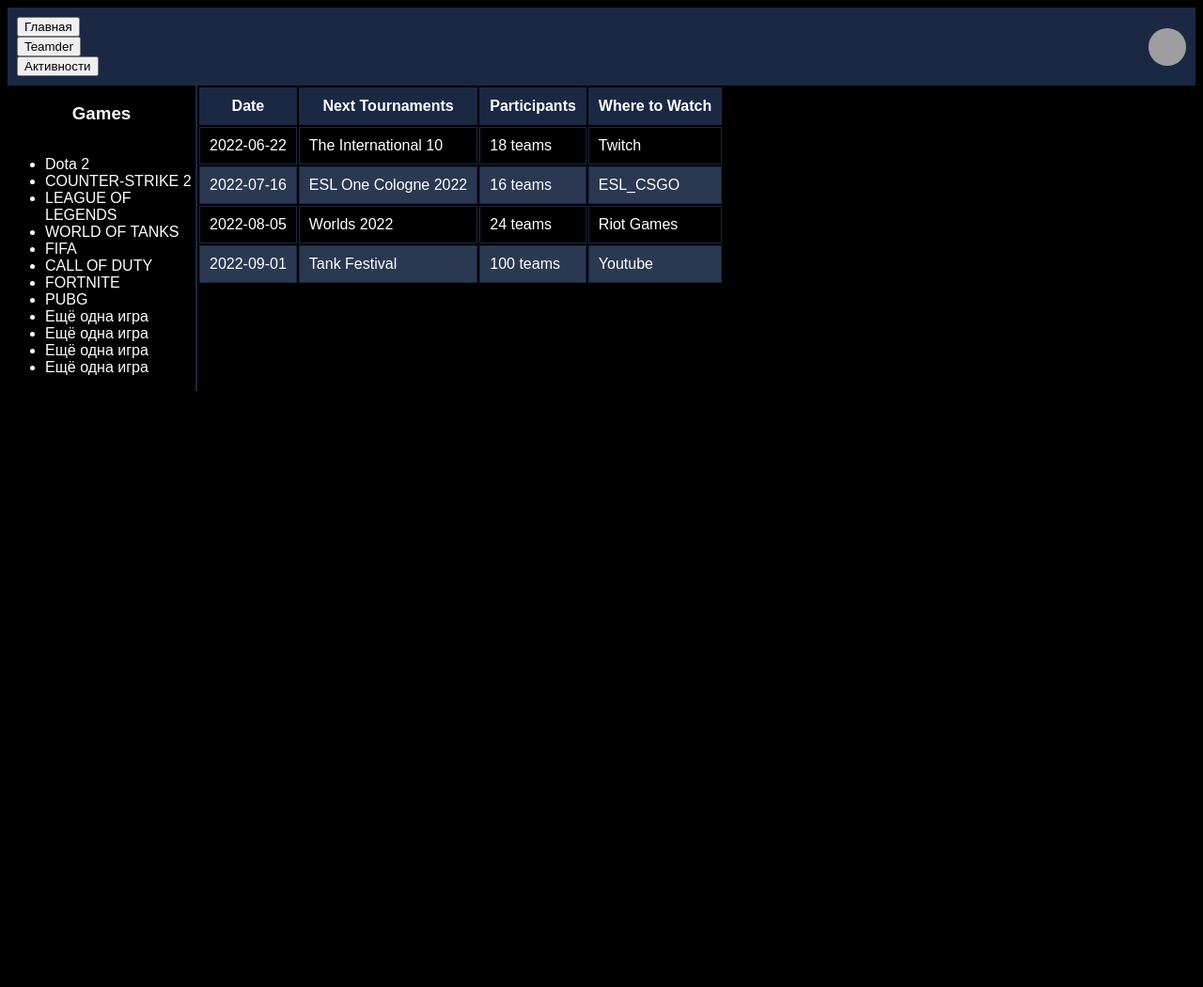
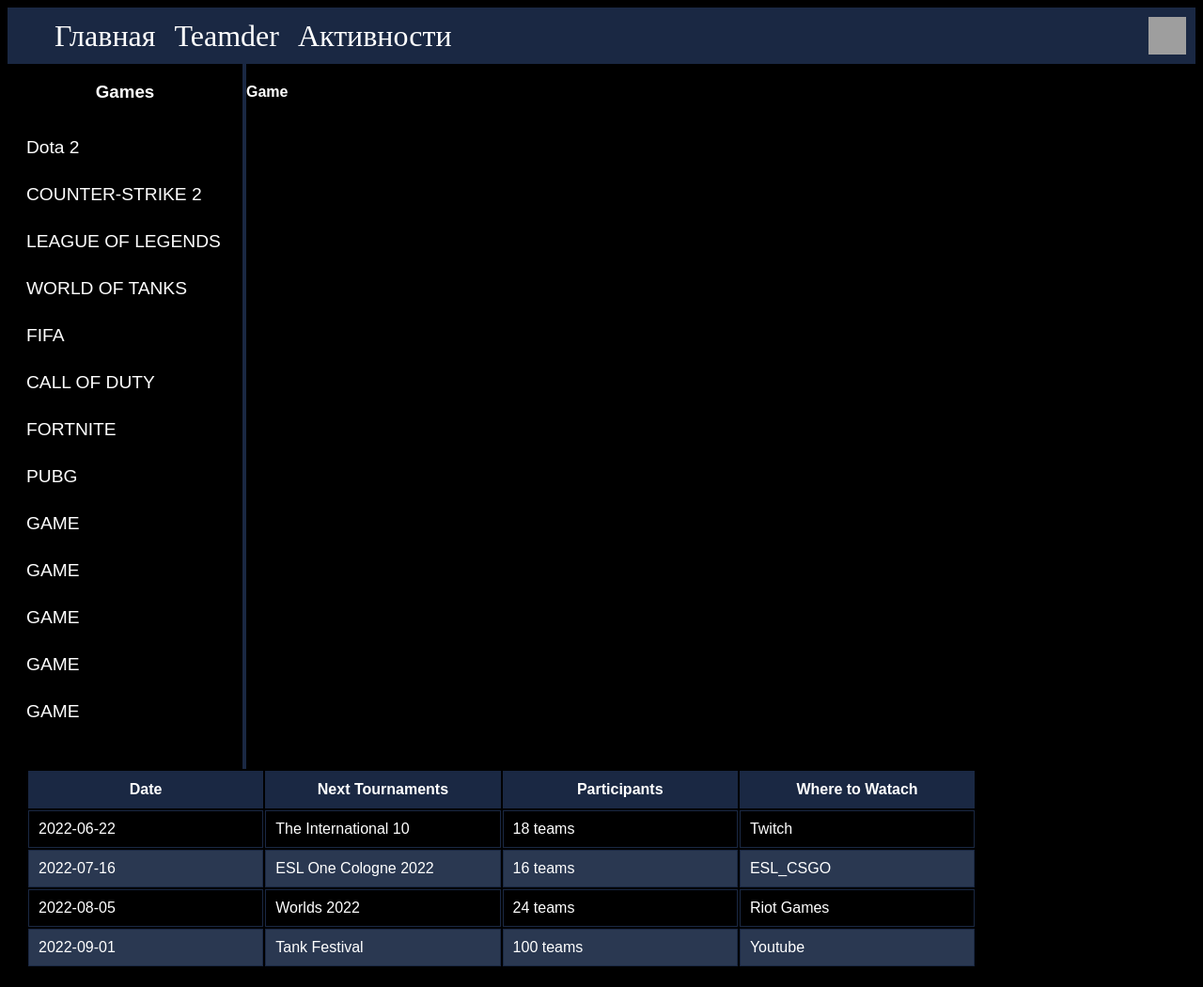
Before and after one commit to Robert-Polson/VSteam, a Django app: page /turnir_page/ in a window 1280 px wide. Shown: the whole page at 94% size. Before the commit the page ends 416 px from the top, so only its background shows below. Run offline with Django 5.2, Linux system fonts and the light colour scheme; grey boxes are pictures that could not be loaded.

Commit message:
Страница турниров(осталось немного дизайна, совмещение стилей страниц и добавление url для каждой из таблиц, которые тоже надо создать)

```diff
--- a/mysite/my_codes/templates/turnir_page.html
+++ b/mysite/my_codes/templates/turnir_page.html
@@ -3,6 +3,7 @@
 <head>
    <meta charset="UTF-8">
    <meta name="viewport" content="width=device-width, initial-scale=1.0">
+    <link href="https://fonts.googleapis.com/icon?family=Material+Icons" rel="stylesheet">
    <style>
        body {
            background-color: black;
@@ -20,31 +21,86 @@
        .head_buttons{
             wight: 50px;
             height: 50 px;
-            color: #1a2843;
+            background-color: #1a2843;
+            display: flex;
+       }
+       .button_head{
+            wight: 50px
+            height: 50px
+            background-color: #1a2843;
+            margin-right: 50px;
        }
        .header img {
            width: 40px;
            height: 40px;
-           border-radius: 50%;
+           border-radius: 5 0%;
        }
 
        .games-column {
            display: flex;
            flex-direction: column;
-           justify-content: center;
+           justify-content: left;
            align-items: center;
-           width: 200px;
-           border-right: 2px solid #1a2843;
+           width: 250px;
+           height: 750px;
+           border-right: 4px solid #1a2843;
        }
 
+       .games-column ul {
+            list-style: none;
+            padding: 0;
+            margin: 0;
+        }
+
+        .games-column li {
+            display: flex;
+            align-items: center;
+            justify-content: left;
+            width: 100%;
+            height: 50px;
+            cursor: pointer;
+            transition: background-color 0.3s ease;
+            margin-right: 20px;
+        }
+
+        .games-column li:hover {
+            background-color: #2a3851;
+        }
+        .game-button {
+            background-color: black;
+            color: white;
+            font-size: 1.2em;
+            padding: 20px 20px;
+            border: none;
+            border-radius: 4px;
+            cursor: pointer;
+            transition: all 0.3s ease;
+            margin-top: 10px;
+            display: flex;
+            align-items: center;
+            justify-content: space-between; /* distribute the icon and text evenly inside the button */
+            width: 100%; /* make the buttons take up the full width of the list items */
+        }
+
+        .game-button:hover {
+            background-color: #1a2843;
+        }
+
+        .game-button span {
+            margin-right: 10px;
+        }
         .games-table {
             margin-left: 20px;
+            margin-top: 20px;
+            width: 80%;
+            margin-bottom: 20px;
         }
 
         th,
         td {
             border: 1px solid #1a2843;
             padding: 10px;
+            width: 25%;
         }
 
        th {
@@ -54,18 +110,24 @@
        tr:nth-child(even) {
            background-color: #2a3851;
        }
+       .h4 {
+            font-size: 2em; /* make the title bigger */
+            text-align: center; /* center the title */
+            margin-top: 20px; /* add margin to the top of the title */
+            margin-bottom: 500px; /* add margin to the bottom of the title */
+        }
    </style>
-   <title>Touraments</title>
+    <title>Tournaments</title>
     <div class="header">
        <div class="head_buttons">
-           <form action="page/new.html" target="_blank">
-                <button>Главная</button>
+               <form action="page/new.html" target="_blank" style="float: left; margin-right: 20px;margin-left: 40px">
+                    <button_head><font size="6" color="white" face="VT323">Главная</font></button_head>
                </form>
-           <form action="page/new.html" target="_blank">
-                <button>Teamder</button>
+               <form action="page/new.html" target="_blank" style="float: center left; margin-right: 20px;">
+                   <button_head><font size="6" color="white" face="VT323">Teamder</font></button_head>
                </form>
-           <form action="page/new.html" target="_blank">
-                <button>Активности</button>
+               <form action="page/new.html" target="_blank" style="float: center;">
+                   <button_head><font size="6" color="white" face="VT323">Активности</font></button_head>
                </form>
        </div>
        <img src="profile-icon.png" alt="Profile Icon">
@@ -76,28 +138,31 @@
         <div class="games-column" style="float: left;">
             <h3>Games</h3>
             <ul>
-               <li>Dota 2</li>
-               <li>COUNTER-STRIKE 2</li>
-               <li>LEAGUE OF LEGENDS</li>
-               <li>WORLD OF TANKS</li>
-               <li>FIFA</li>
-               <li>CALL OF DUTY</li>
-               <li>FORTNITE</li>
-               <li>PUBG</li>
-               <li>Ещё одна игра</li>
-               <li>Ещё одна игра</li>
-               <li>Ещё одна игра</li>
-               <li>Ещё одна игра</li>
+                <li><button class="game-button">Dota 2</button></li>
+                <li><button class="game-button">COUNTER-STRIKE 2</button></li>
+                <li><button class="game-button">LEAGUE OF LEGENDS</button></li>
+                <li><button class="game-button">WORLD OF TANKS</button></li>
+                <li><button class="game-button">FIFA</button></li>
+                <li><button class="game-button">CALL OF DUTY</button></li>
+                <li><button class="game-button">FORTNITE</button></li>
+                <li><button class="game-button">PUBG</button></li>
+                <li><button class="game-button">GAME</button></li>
+                <li><button class="game-button">GAME</button></li>
+                <li><button class="game-button">GAME</button></li>
+                <li><button class="game-button">GAME</button></li>
+                <li><button class="game-button">GAME</button></li>
             </ul>
         </div>
+    </div>
+        <h4>Game</h4>
+       <table class="games-table" style="float: centre;">
 
-       <table class="games-table" style="float: centre;">
            <thead>
                <tr>
                    <th>Date</th>
                    <th>Next Tournaments</th>
                    <th>Participants</th>
-                   <th>Where to Watch</th>
+                   <th>Where to Watach</th>
                </tr>
            </thead>
            <tbody>
```
Lines whose indentation alone changed are shown as unchanged.
